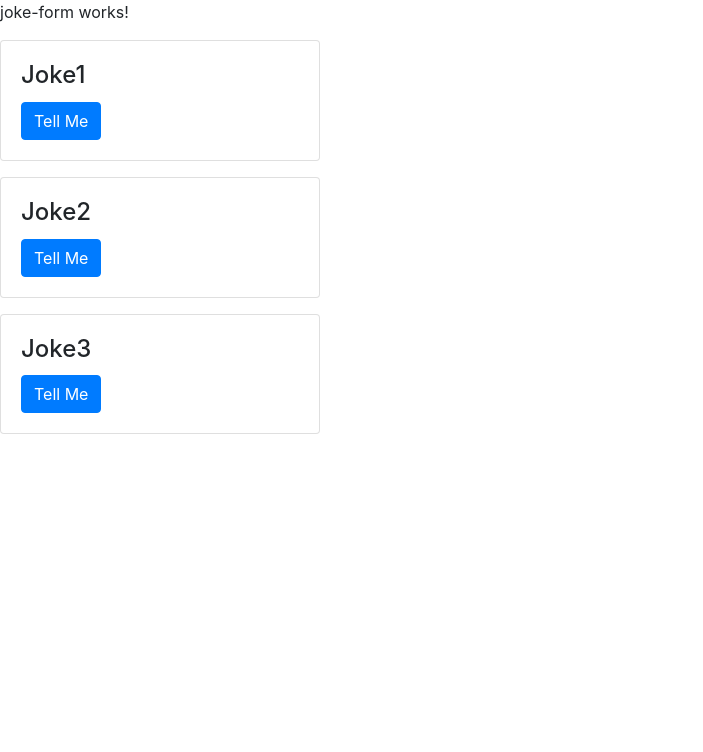
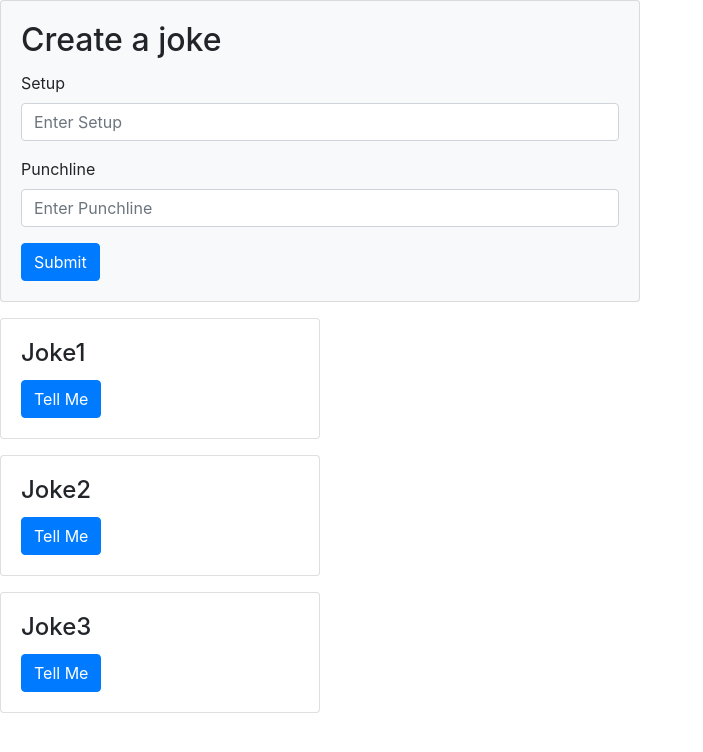
Before and after one commit to JasleneKong/AngularWorkshop, an Angular app: page / in a window 1280 px wide. Shown: the top 752 px of the page, without its empty margins (0-703 px from the left). Built offline with nearby package versions, Linux system fonts and the light colour scheme.

Commit message:
updateeeee

```diff
--- a/src/app/joke-form/joke-form.component.html
+++ b/src/app/joke-form/joke-form.component.html
@@ -1,3 +1,22 @@
-<p>
-  joke-form works!
-</p>
+
+
+  <div class="card bg-light mb-3" style="width: 640px;">
+    <div class="card-body">
+      <div class="card-title">
+        <h2>Create a joke</h2>
+      </div>
+      <div class="form-group">
+        <label for="setup">Setup</label>
+        <input type="text" class="form-control" id="setup"  placeholder="Enter Setup" #setup>
+
+      </div>
+      <div class="form-group">
+        <label for="punchline">Punchline</label>
+        <input type="text" class="form-control" id="punchline" placeholder="Enter Punchline" #punchline>
+      </div>
+
+      <button type="submit" class="btn btn-primary"
+        (click)="createJoke(setup.value, punchline.value)" >Submit</button>
+
+    </div>
+  </div>
--- a/src/app/joke-form/joke-form.component.ts
+++ b/src/app/joke-form/joke-form.component.ts
@@ -1,4 +1,6 @@
-import { Component, OnInit } from '@angular/core';
+import { Joke } from './../joke/joke.component';
+import { Component, OnInit, Output, EventEmitter } from '@angular/core';
+
 
 @Component({
   selector: 'app-joke-form',
@@ -7,9 +9,15 @@
 })
 export class JokeFormComponent implements OnInit {
 
+  @Output() jokeCreated = new EventEmitter();
+
   constructor() { }
 
   ngOnInit() {
   }
 
+  createJoke(setup: string, punchline:string )
+  {
+    this.jokeCreated.emit(new Joke (setup,punchline));
+  }
 }
--- a/src/app/joke-list/joke-list.component.html
+++ b/src/app/joke-list/joke-list.component.html
@@ -1,2 +1,3 @@
-<app-joke-form>joke-form works!</app-joke-form>
+
+<app-joke-form (jokeCreated)="addJoke($event)"></app-joke-form>
 <app-joke *ngFor="let j of jokes" [joke]="j"></app-joke>
--- a/src/app/joke-list/joke-list.component.ts
+++ b/src/app/joke-list/joke-list.component.ts
@@ -21,4 +21,9 @@
   ngOnInit() {
   }
 
+  addJoke(joke)
+  {
+    this.jokes.unshift(joke);
+  }
+
 }
```
